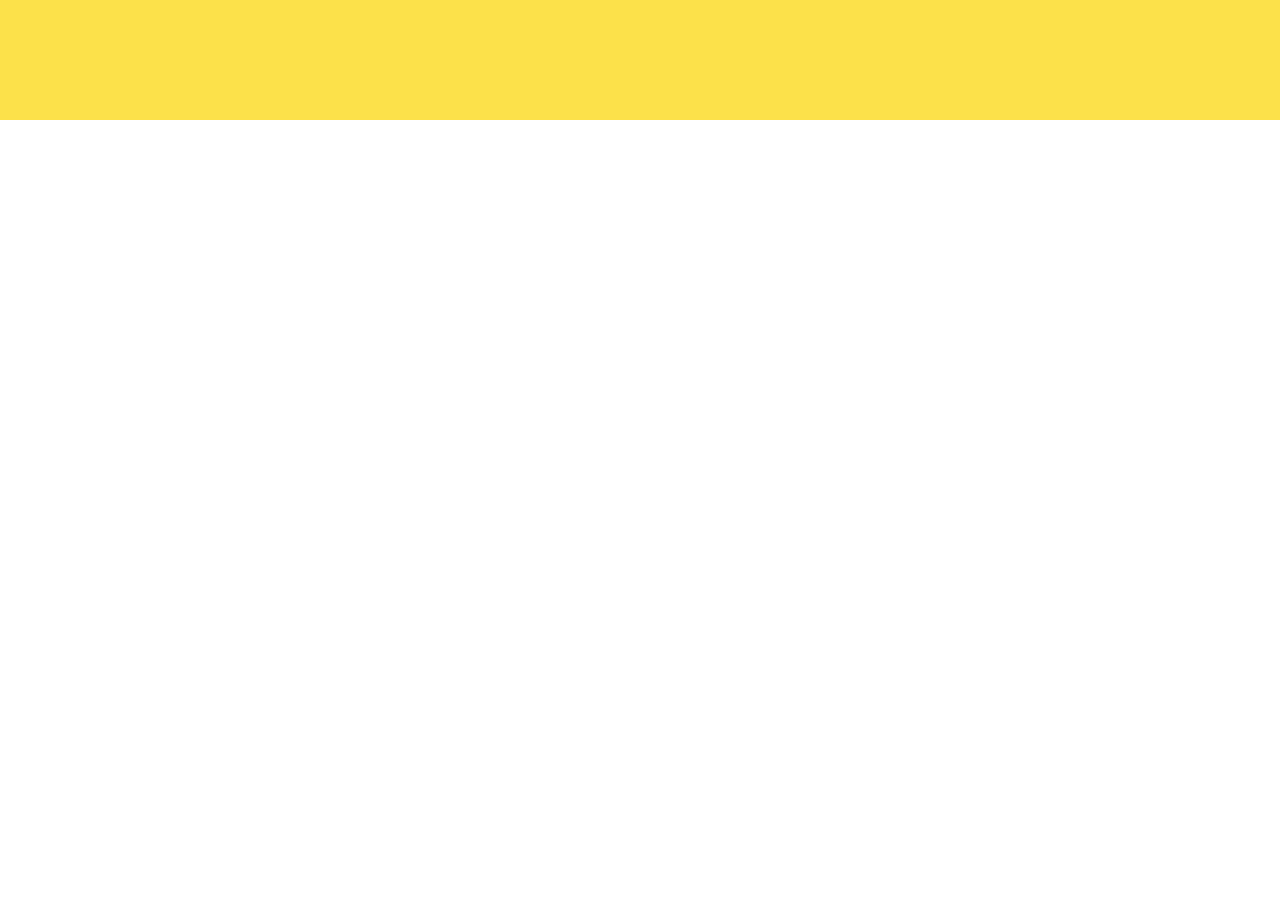
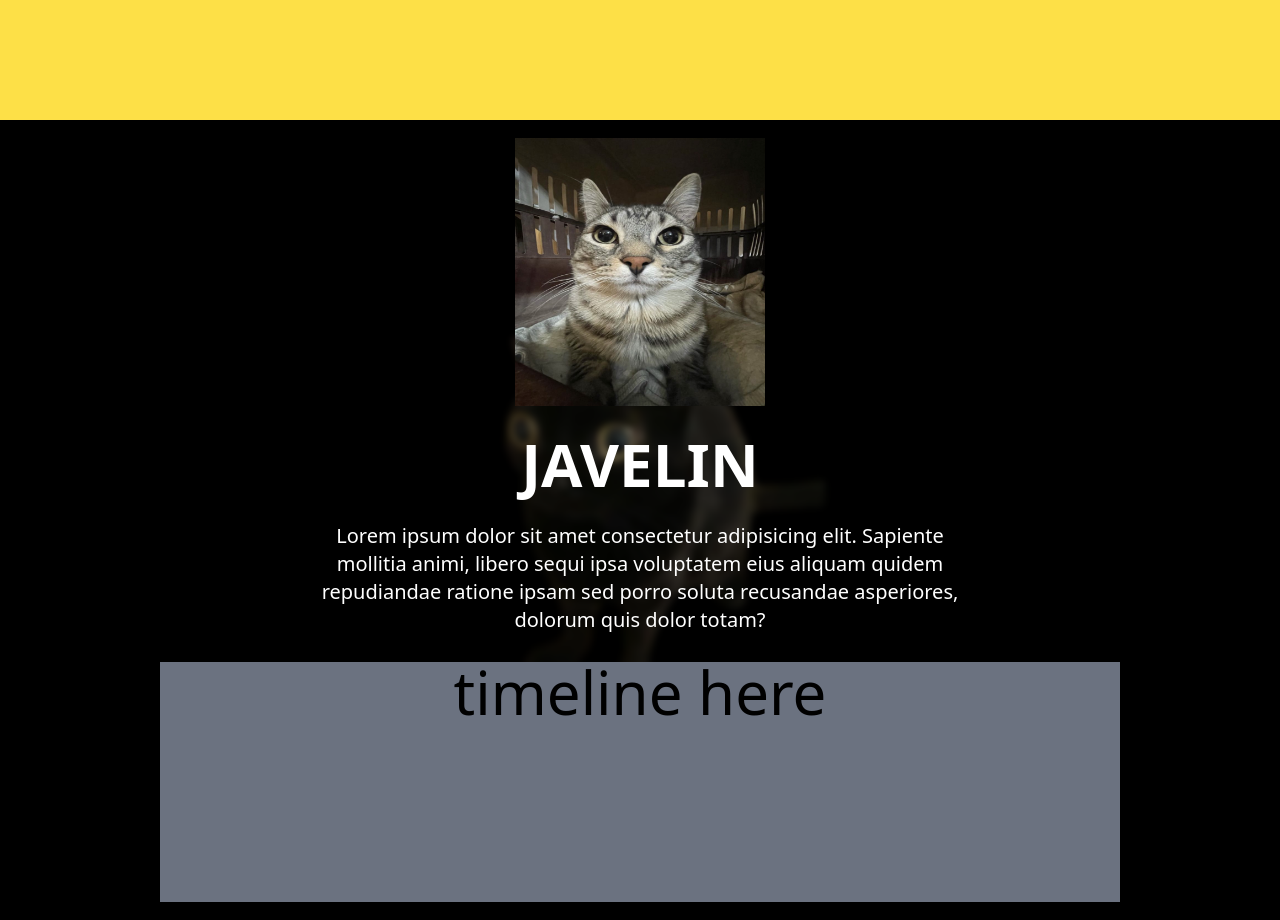
Before and after one commit to Cube-3-San-Jose-State/Cube-3-San-Jose-State.github.io, a React (Vite) app: page / in a window 1280 px wide. Shown: the part 1480-2400 px from the top of the page. Before the commit the page ends 1600 px from the top, so only its background shows below. Built offline with nearby package versions, Linux system fonts and the light colour scheme.

Commit message:
Create Javelin and fix Section

```diff
--- a/src/App.jsx
+++ b/src/App.jsx
@@ -2,6 +2,7 @@ import React from "react";
 import Header from "./components/Header";
 import Landing from "./components/Landing";
 import About from "./components/About";
+import Javelin from "./components/Javelin";
 import "./App.css";
 /*
   Page diagram:
@@ -21,5 +22,6 @@ export default () => (
         <Header />
         <Landing />
         <About />
+        <Javelin />
     </>
 );
--- /dev/null
+++ b/src/components/Javelin.jsx
@@ -0,0 +1,15 @@
+import * as React from 'react'
+import Section from './Reusables/Section'
+import background from '../assets/javelin-bg.png'
+import logo from '../assets/javelin-logo.png'
+
+export default function Javelin() {
+    return (
+        <Section className="flex-col text-center gap-7" style={{ background: `url(${background}) no-repeat center`, backgroundSize: "cover" }}>
+            <img className="w-[250px]" src={logo} alt="Javelin logo" />
+            <div className='text-6xl font-bold text-white'>JAVELIN</div>
+            <div className='text-xl w-1/2 text-white'>Lorem ipsum dolor sit amet consectetur adipisicing elit. Sapiente mollitia animi, libero sequi ipsa voluptatem eius aliquam quidem repudiandae ratione ipsam sed porro soluta recusandae asperiores, dolorum quis dolor totam?</div>
+            <div className='w-3/4 h-[30%] bg-gray-500 text-center text-6xl'>timeline here</div>
+        </Section>
+    )
+}
--- a/src/components/Reusables/Section.jsx
+++ b/src/components/Reusables/Section.jsx
@@ -1,9 +1,9 @@
 import * as React from "react"
 
-function Section({ className, children }) {
+function Section({ className, children, style }) {
     return (
-        <div className={`w-full h-screen flex justify-center items-center ${className}`}>
-            <div>{children}</div>
+        <div className={`w-full h-screen flex justify-center items-center ${className}`} style={style}>
+            {children}
         </div>
     )
 }
```
Also changed, not shown: src/assets/javelin-bg.png (added), src/assets/javelin-logo.png (added).
